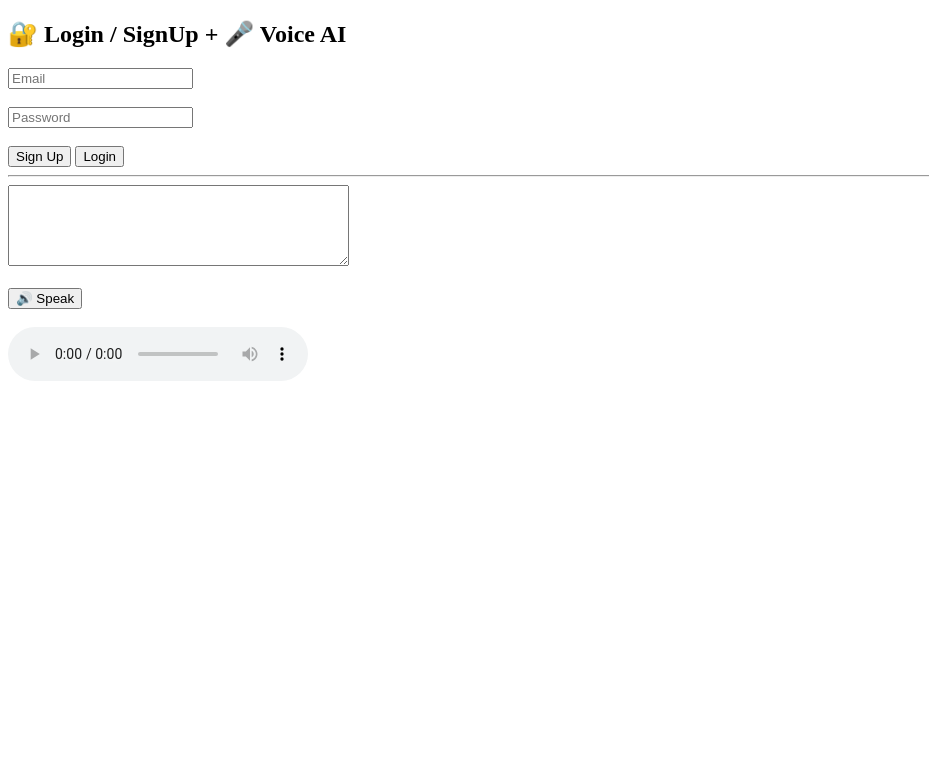
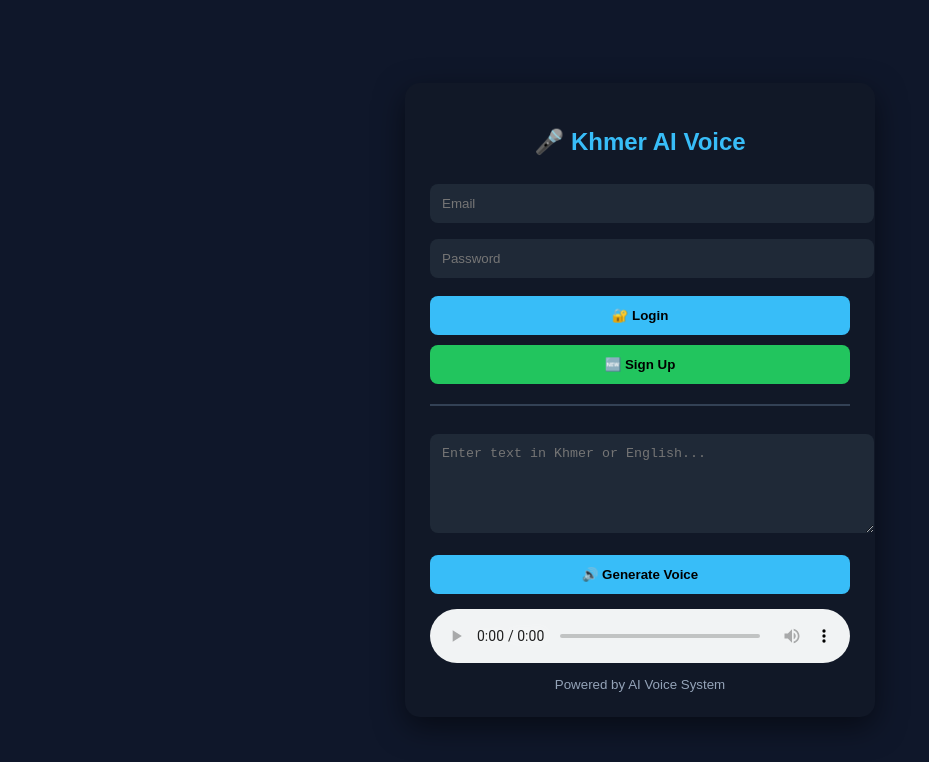
Before and after one commit to ANRACHANA/ai, a website: page index.html in a window 1280 px wide. Shown: the whole page, without its empty margins (0-929 px from the left). Drawn offline with Linux system fonts and the light colour scheme.

Commit message:
Update index.html

```diff
--- a/index.html
+++ b/index.html
@@ -1,33 +1,125 @@
 <!DOCTYPE html>
-<html>
+<html lang="en">
 <head>
-  <meta charset="UTF-8">
-  <title>AI Voice App</title>
+<meta charset="UTF-8">
+<title>Khmer AI Voice</title>
 
-  <!-- Firebase (compat) -->
-  <script src="https://www.gstatic.com/firebasejs/10.7.0/firebase-app-compat.js"></script>
-  <script src="https://www.gstatic.com/firebasejs/10.7.0/firebase-auth-compat.js"></script>
-  <script src="https://www.gstatic.com/firebasejs/10.7.0/firebase-firestore-compat.js"></script>
+<!-- Firebase -->
+<script src="https://www.gstatic.com/firebasejs/10.7.0/firebase-app-compat.js"></script>
+<script src="https://www.gstatic.com/firebasejs/10.7.0/firebase-auth-compat.js"></script>
+<script src="https://www.gstatic.com/firebasejs/10.7.0/firebase-firestore-compat.js"></script>
+
+<style>
+
+body {
+  margin: 0;
+  font-family: Arial;
+  background: #0f172a;
+  color: white;
+  display: flex;
+  justify-content: center;
+  align-items: center;
+  min-height: 100vh;
+}
+
+/* CARD */
+.container {
+  width: 420px;
+  background: #111827;
+  padding: 25px;
+  border-radius: 15px;
+  box-shadow: 0 10px 30px rgba(0,0,0,0.5);
+}
+
+/* TITLE */
+h2 {
+  text-align: center;
+  margin-bottom: 20px;
+  color: #38bdf8;
+}
+
+/* INPUT */
+input, textarea {
+  width: 100%;
+  padding: 12px;
+  margin: 8px 0;
+  border-radius: 8px;
+  border: none;
+  outline: none;
+  background: #1f2937;
+  color: white;
+}
+
+/* BUTTON */
+button {
+  width: 100%;
+  padding: 12px;
+  margin-top: 10px;
+  border: none;
+  border-radius: 8px;
+  background: #38bdf8;
+  color: black;
+  font-weight: bold;
+  cursor: pointer;
+  transition: 0.2s;
+}
+
+button:hover {
+  background: #0ea5e9;
+  transform: scale(1.02);
+}
+
+/* SECOND BUTTON */
+.btn2 {
+  background: #22c55e;
+}
+
+.btn2:hover {
+  background: #16a34a;
+}
+
+/* AUDIO */
+audio {
+  width: 100%;
+  margin-top: 15px;
+}
+
+/* SMALL TEXT */
+small {
+  display: block;
+  text-align: center;
+  margin-top: 10px;
+  color: #94a3b8;
+}
+
+</style>
 </head>
 
 <body>
 
-<h2>🔐 Login / SignUp + 🎤 Voice AI</h2>
+<div class="container">
 
-<input id="email" placeholder="Email"><br><br>
-<input id="password" type="password" placeholder="Password"><br><br>
+<h2>🎤 Khmer AI Voice</h2>
 
-<button onclick="signup()">Sign Up</button>
-<button onclick="login()">Login</button>
+<!-- LOGIN -->
+<input id="email" placeholder="Email">
+<input id="password" type="password" placeholder="Password">
 
-<hr>
+<button onclick="login()">🔐 Login</button>
+<button class="btn2" onclick="signup()">🆕 Sign Up</button>
 
-<textarea id="text" rows="5" cols="40"></textarea><br><br>
+<hr style="margin:20px 0; border:1px solid #334155">
 
-<button onclick="speak()">🔊 Speak</button>
+<!-- TEXT -->
+<textarea id="text" rows="5" placeholder="Enter text in Khmer or English..."></textarea>
 
-<br><br>
+<button onclick="speak()">🔊 Generate Voice</button>
+
 <audio id="audio" controls></audio>
+
+<small>Powered by AI Voice System</small>
+
+</div>
 
 <script src="app.js"></script>
 
```
